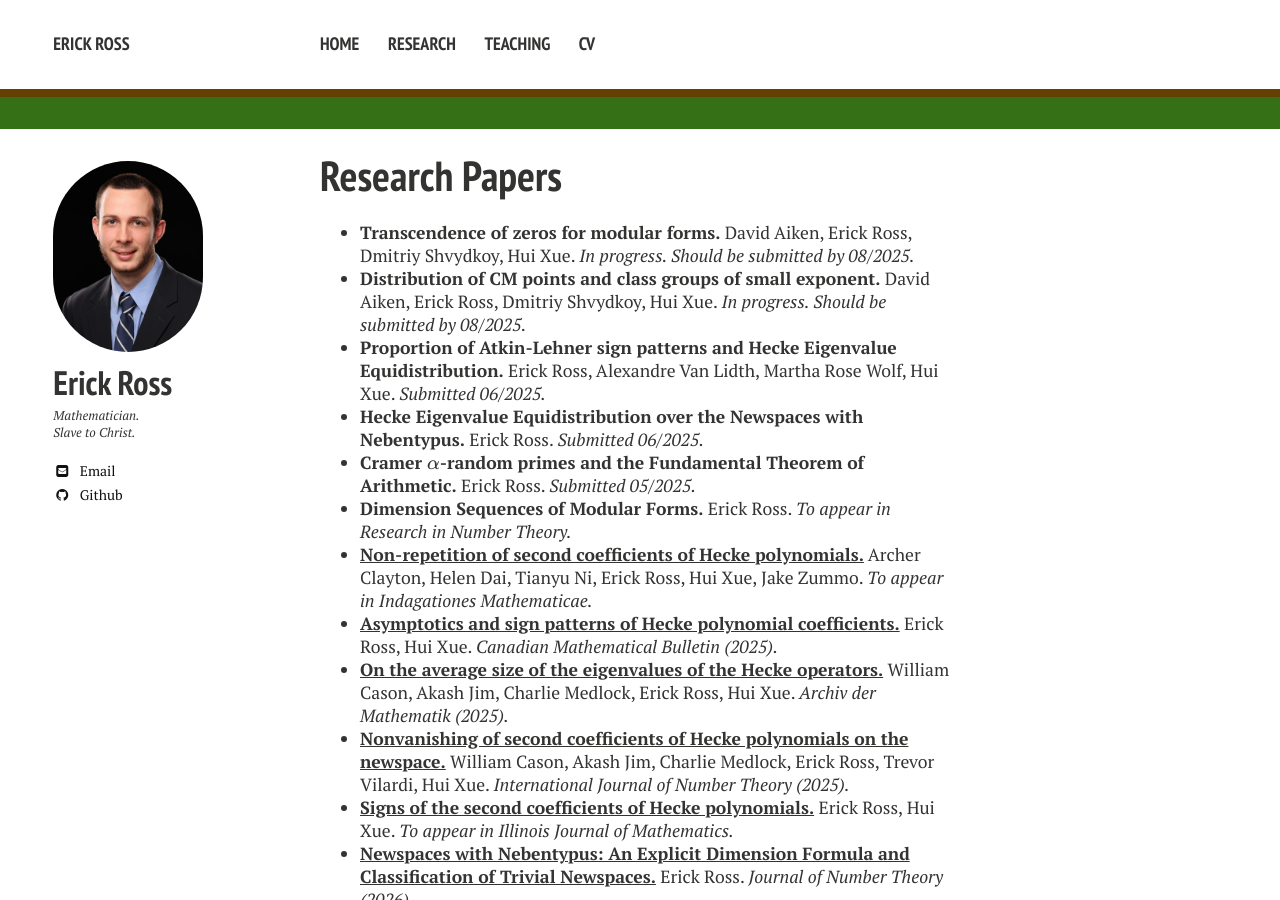
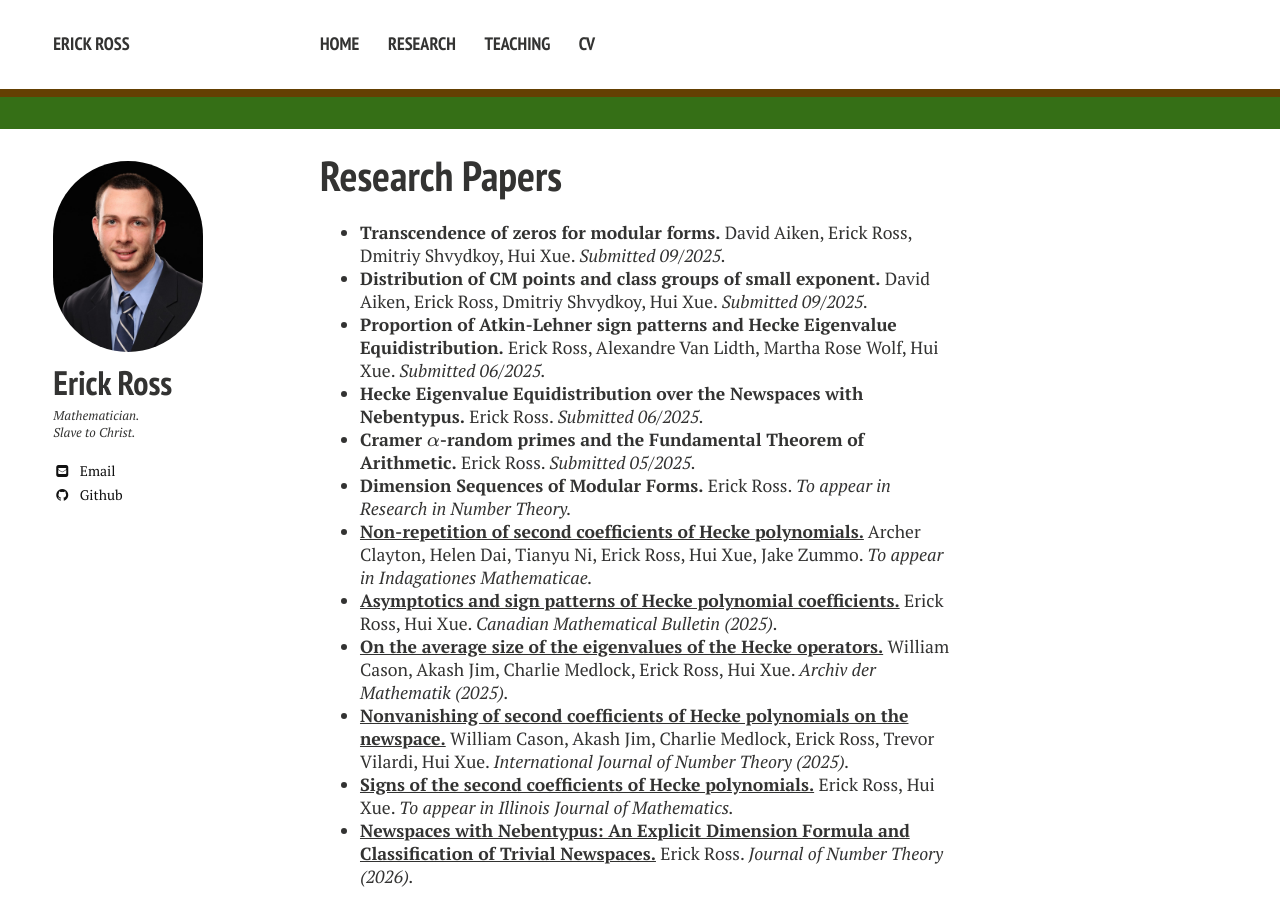
Before and after one commit to erick-ross/erick-ross.github.io, a Jekyll site: the page built from research.md, in a window 1280 px wide and 900 px high. Built offline with Jekyll 4.4.1, drawn with Linux system fonts in a browser that asks for light colours; nearby versions of some CDN libraries; formulas are drawn with MathJax 3.

Commit message:
updated research page

```diff
--- a/research.md
+++ b/research.md
@@ -4,8 +4,8 @@ layout: page
 
 
 # Research Papers
-- **Transcendence of zeros for modular forms.** David Aiken, Erick Ross, Dmitriy Shvydkoy, Hui Xue. *In progress. Should be submitted by 08/2025.*
-- **Distribution of CM points and class groups of small exponent.** David Aiken, Erick Ross, Dmitriy Shvydkoy, Hui Xue. *In progress. Should be submitted by 08/2025.*
+- **Transcendence of zeros for modular forms.** David Aiken, Erick Ross, Dmitriy Shvydkoy, Hui Xue. *Submitted 09/2025.*
+- **Distribution of CM points and class groups of small exponent.** David Aiken, Erick Ross, Dmitriy Shvydkoy, Hui Xue. *Submitted 09/2025.*
 - **Proportion of Atkin-Lehner sign patterns and Hecke Eigenvalue Equidistribution.** Erick Ross, Alexandre Van Lidth, Martha Rose Wolf, Hui Xue. *Submitted 06/2025.*
 - **Hecke Eigenvalue Equidistribution over the Newspaces with Nebentypus.** Erick Ross. *Submitted 06/2025.*
 - **Cramer $\alpha$-random primes and the Fundamental Theorem of Arithmetic.** Erick Ross. *Submitted 05/2025.*
```
Also changed, not shown: 1 other file.
